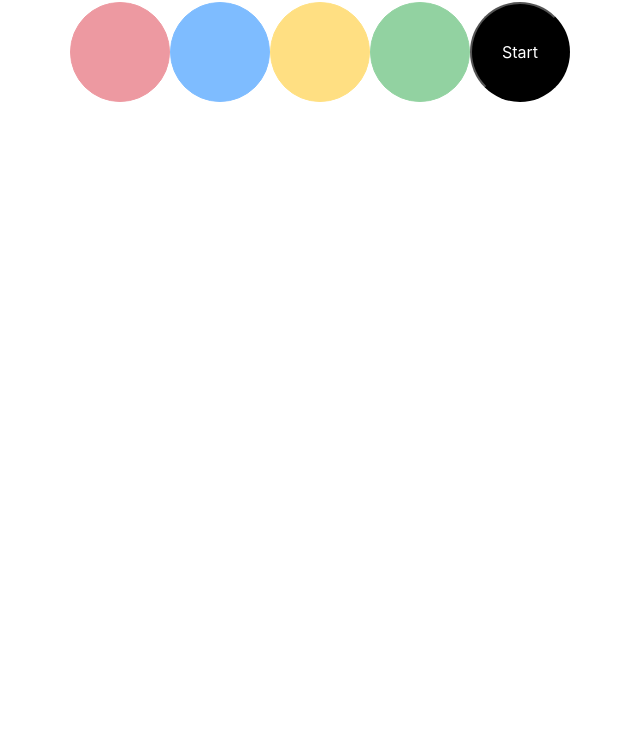
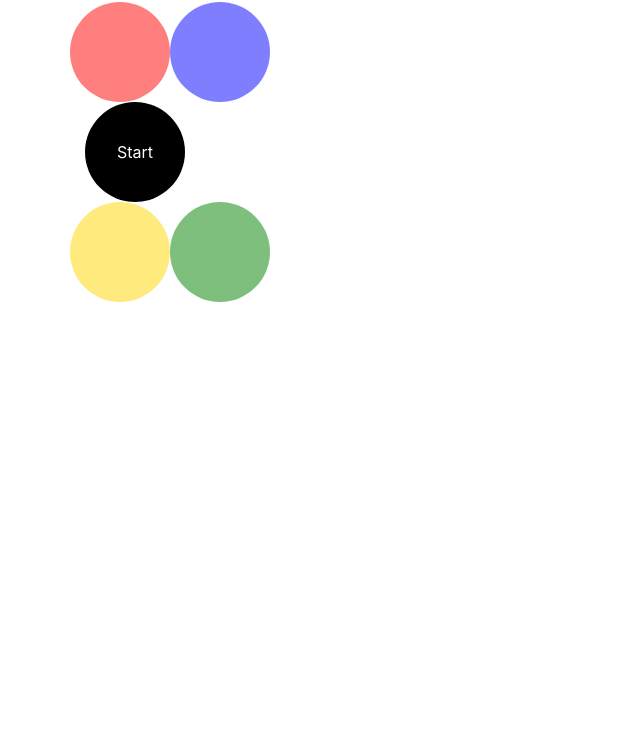
Before and after one commit to Cgmccarty/Vue-Simon, a plain HTML site: page index.html in a window 1280 px wide. Shown: the part 54-800 px from the top of the page, without its empty margins (0-640 px from the left). Drawn offline with nearby package versions, Linux system fonts and the light colour scheme.

Commit message:
Redid page in different vue format

```diff
--- a/app.js
+++ b/app.js
@@ -10,7 +10,7 @@ Vue.component('simonbuttons', {
 
     },
 
-    template: '<button class="btn" v-on:click="this.$parent.selected" v-bind:class="colorclass">&nbsp</button>'
+    template: '<button class="btn" v-bind:class="colorclass" v-on:click="$parent.selected()">&nbsp</button>'
 
 });
 
@@ -21,10 +21,10 @@ let app = new Vue ({
 
     data: {
         turn: 1,
-        color: ['btn-danger', 'btn-primary', 'btn-warning', 'btn-success'],
+        color: ['red', 'blue', 'yellow', 'green'],
         order: [],
-        isActive: false,
-        sequence: ['danger', 'warning', 'success', 'primary']
+        isActive: '',
+        sequence: ['', 'btn-warning', 'btn-success', 'btn-primary']
 
     },
 
@@ -32,12 +32,12 @@ let app = new Vue ({
 
         getRandomButton: function () {
             let randomButton = Math.floor(Math.random() * this.color.length);
-            return randomButton;
+            this.selected(this.color[randomButton]);
         },
 
-        selected: function () {
+        selected: function (item) {
+            this.isActive = this.color[item];
             console.log(this.isActive);
-            this.isActive = true;
         }
     }
 
--- a/index.html
+++ b/index.html
@@ -12,12 +12,17 @@
 
       <div id="app">
 
-          <div class="board row">
-              <div v-for="i in color">
-                  <simonbuttons v-bind:colorclass="i" v-bind:class="{ active: isActive }"></simonbuttons>
-              </div>
-              <button class="start" v-on:click="getRandomButton()">Start</button>
-          </div>
+        <div>
+            <div class="row">
+                <button class="btn red" href="#" v-on:click="selected(0);">&nbsp</button>
+                <button class="btn blue" href="#" v-on:click="selected(1);">&nbsp</button>
+            </div>
+            <button class="btn" id="start" href="#" v-on:click="getRandomButton()">Start</button>
+            <div class="row">
+                <button class="btn yellow" href="#" v-on:click="selected(2);">&nbsp</button>
+                <button class="btn green" href="#" v-on:click="selected(3);">&nbsp</button>
+            </div>
+        </div>
 
       </div>
 
--- a/main.css
+++ b/main.css
@@ -1,12 +1,19 @@
-button {
+
+
+.btn {
   width: 100px;
   height: 100px;
   border-radius: 100% !important;
   display: inline;
 }
 
-.btn {
-  opacity: 50% !important;
+#start {
+  background-color: black;
+  color: white;
+}
+
+.btn:focus {
+  outline: none;
 }
 
 .btn:active {
@@ -14,7 +21,38 @@ button {
   opacity: 100%;
 }
 
-.start {
-  background-color: black;
-  color: white;
+.red {
+  background-color: red;
+  opacity: 50%;
 }
+
+.btn.red .red {
+  background-color: darkred;
+}
+
+.blue {
+  background-color: blue;
+  opacity: 50%;
+}
+
+.btn.blue .blue {
+  background-color: darkblue;
+}
+
+.yellow {
+  background-color: gold;
+  opacity: 50%;
+}
+
+.btn.yellow .yellow {
+  background-color: orange;
+}
+
+.green {
+  background-color: green;
+  opacity: 50%;
+}
+
+.btn.green .green {
+  background-color: darkgreen;
+}
```
